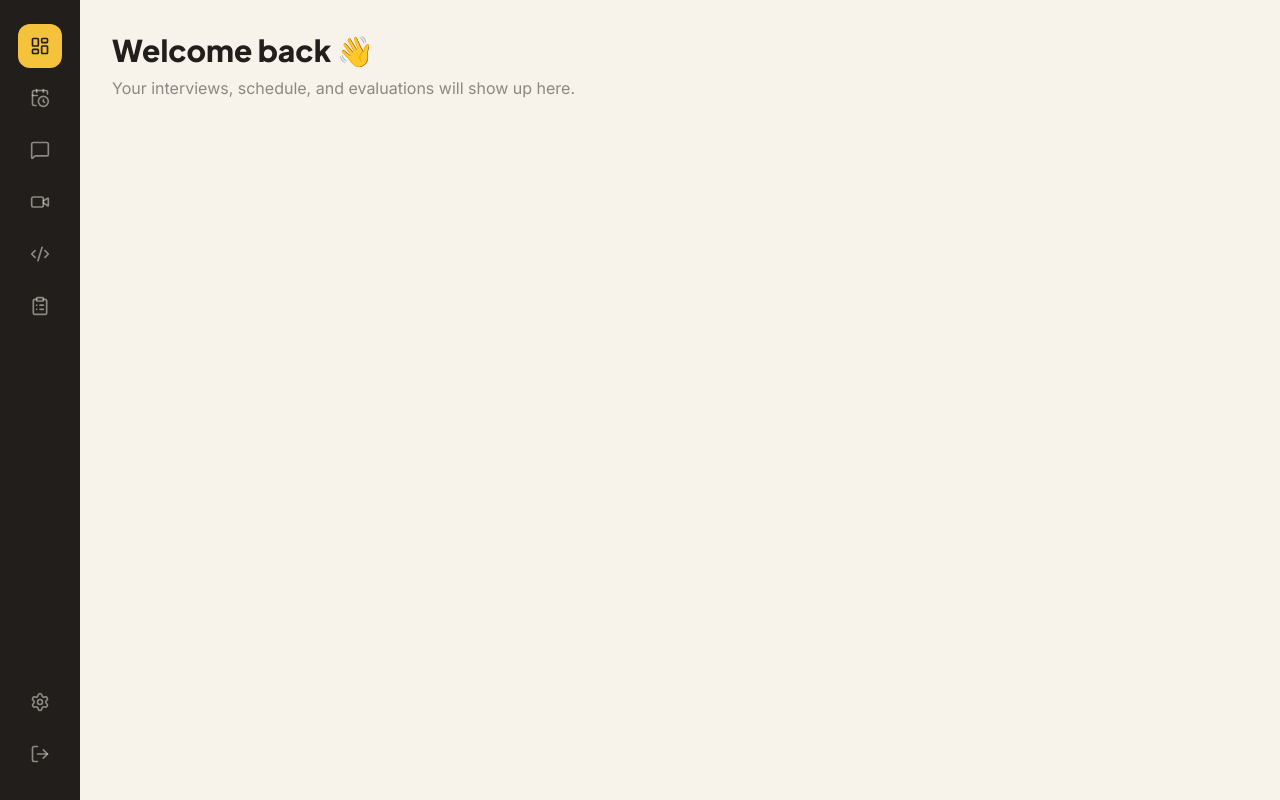
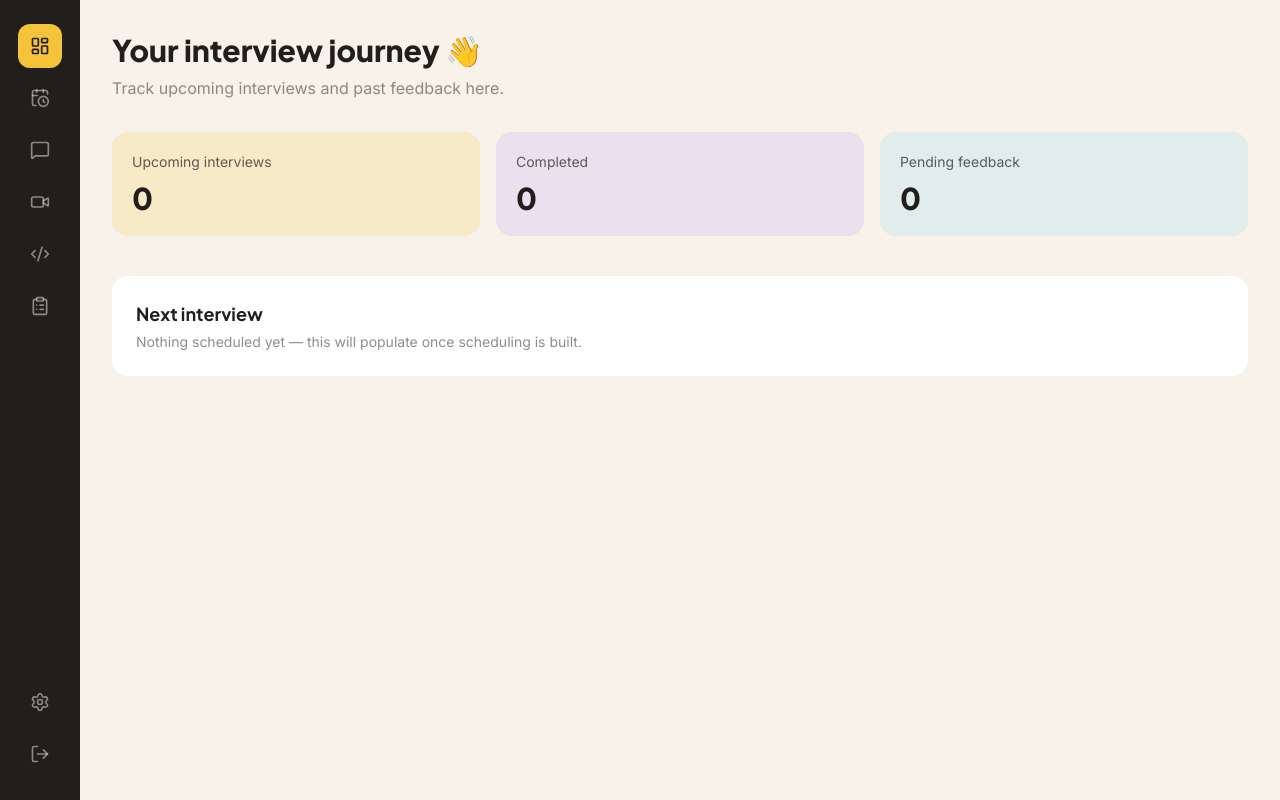
Before and after one commit to chaima-sahli/interview-platform, a React (Vite) app in the folder client/: page / in a window 1280 px wide. Built offline with nearby package versions, Linux system fonts and the light colour scheme; no server answers; sample sign-in values are in the browser's storage.

Commit message:
feat(client): add role-based dashboards for candidates and interviewers

```diff
--- /dev/null
+++ b/client/src/components/StatCard.jsx
@@ -0,0 +1,16 @@
+const tintClasses = {
+  amber: "bg-amber/20 text-charcoal",
+  lilac: "bg-lilac/30 text-charcoal",
+  sky: "bg-sky/30 text-charcoal",
+};
+
+const StatCard = ({ label, value, tint = "amber" }) => {
+  return (
+    <div className={`rounded-2xl p-5 ${tintClasses[tint]}`}>
+      <p className="text-sm opacity-70">{label}</p>
+      <p className="font-display font-extrabold text-3xl mt-2">{value}</p>
+    </div>
+  );
+};
+
+export default StatCard;
--- a/client/src/pages/Dashboard.jsx
+++ b/client/src/pages/Dashboard.jsx
@@ -1,14 +1,12 @@
+import { useAuth } from "../context/AuthContext";
+import CandidateDashboard from "./dashboards/CandidateDashboard";
+import InterviewerDashboard from "./dashboards/InterviewerDashboard";
+
 const Dashboard = () => {
-  return (
-    <div>
-      <h1 className="font-display font-extrabold text-3xl text-charcoal">
-        Welcome back 👋
-      </h1>
-      <p className="text-charcoal/50 mt-2">
-        Your interviews, schedule, and evaluations will show up here.
-      </p>
-    </div>
-  );
+  const { user } = useAuth();
+
+  if (user.role === "interviewer") return <InterviewerDashboard />;
+  return <CandidateDashboard />;
 };
 
 export default Dashboard;
--- /dev/null
+++ b/client/src/pages/dashboards/CandidateDashboard.jsx
@@ -0,0 +1,27 @@
+import StatCard from "../../components/StatCard";
+
+const CandidateDashboard = () => {
+  return (
+    <div>
+      <h1 className="font-display font-extrabold text-3xl">Your interview journey 👋</h1>
+      <p className="text-charcoal/50 mt-2">
+        Track upcoming interviews and past feedback here.
+      </p>
+
+      <div className="grid grid-cols-1 md:grid-cols-3 gap-4 mt-8">
+        <StatCard label="Upcoming interviews" value="0" tint="amber" />
+        <StatCard label="Completed" value="0" tint="lilac" />
+        <StatCard label="Pending feedback" value="0" tint="sky" />
+      </div>
+
+      <div className="mt-10 bg-white rounded-2xl p-6">
+        <h2 className="font-display font-bold text-lg mb-1">Next interview</h2>
+        <p className="text-charcoal/50 text-sm">
+          Nothing scheduled yet — this will populate once scheduling is built.
+        </p>
+      </div>
+    </div>
+  );
+};
+
+export default CandidateDashboard;
--- /dev/null
+++ b/client/src/pages/dashboards/InterviewerDashboard.jsx
@@ -0,0 +1,27 @@
+import StatCard from "../../components/StatCard";
+
+const InterviewerDashboard = () => {
+  return (
+    <div>
+      <h1 className="font-display font-extrabold text-3xl">Your interview panel 🎯</h1>
+      <p className="text-charcoal/50 mt-2">
+        Manage your interview schedule and pending evaluations.
+      </p>
+
+      <div className="grid grid-cols-1 md:grid-cols-3 gap-4 mt-8">
+        <StatCard label="Interviews today" value="0" tint="amber" />
+        <StatCard label="This week" value="0" tint="lilac" />
+        <StatCard label="Evaluations due" value="0" tint="sky" />
+      </div>
+
+      <div className="mt-10 bg-white rounded-2xl p-6">
+        <h2 className="font-display font-bold text-lg mb-1">Upcoming candidates</h2>
+        <p className="text-charcoal/50 text-sm">
+          No interviews scheduled yet — this will populate once scheduling is built.
+        </p>
+      </div>
+    </div>
+  );
+};
+
+export default InterviewerDashboard;
```
